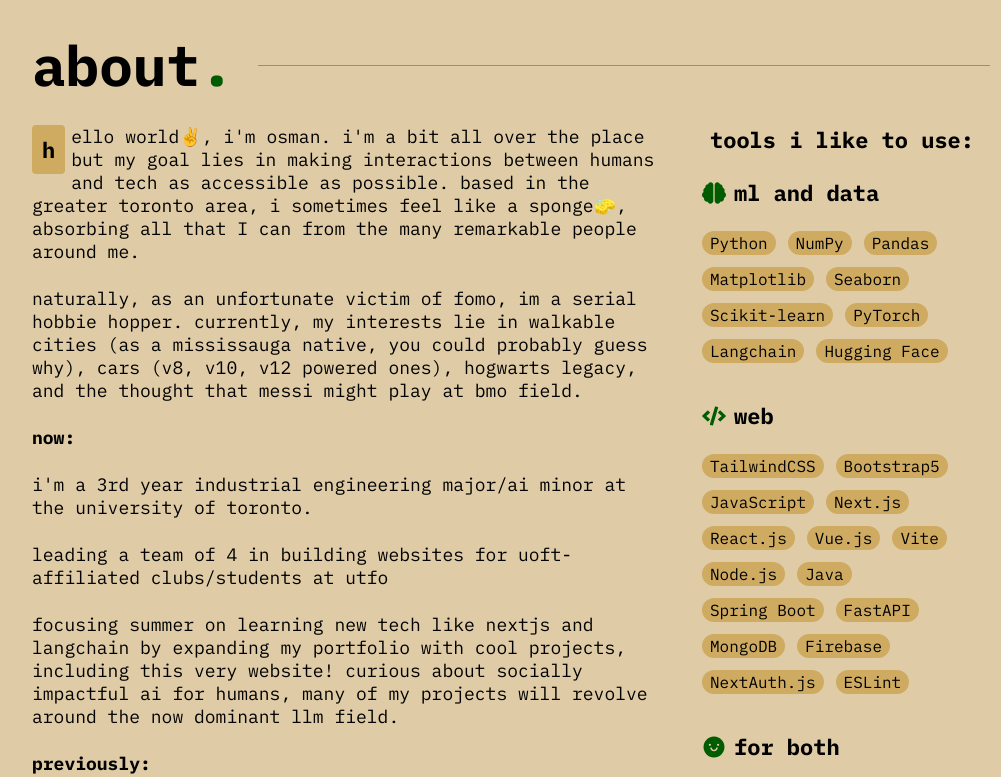
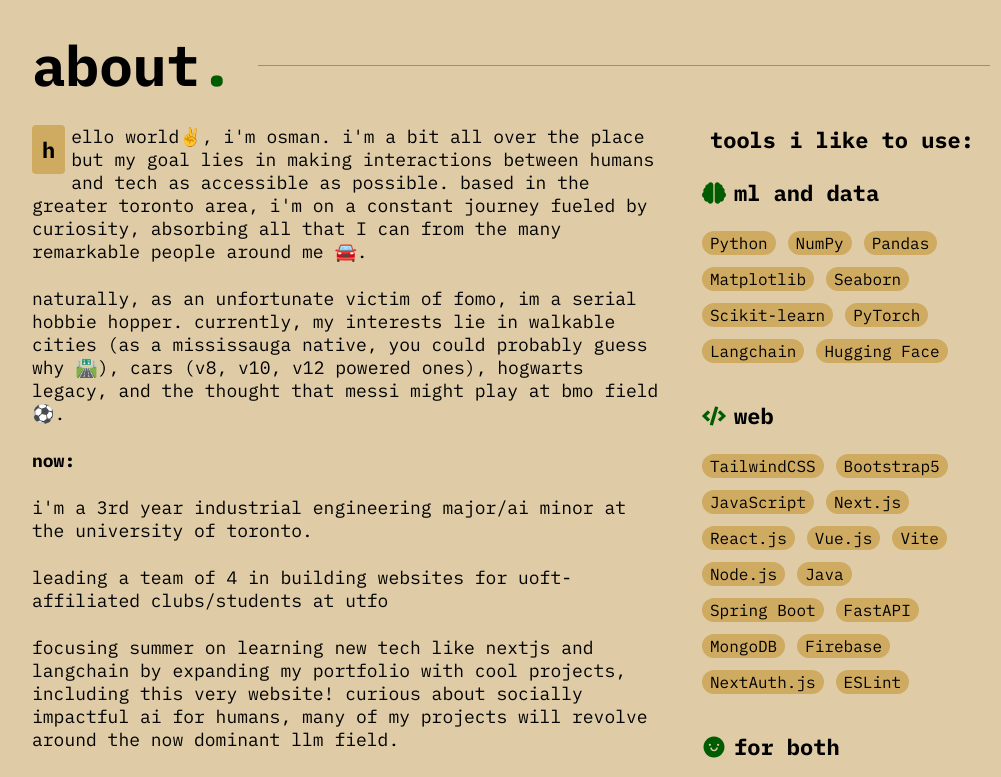
Before and after one commit to osman-sultan/osmansultan, a Next.js app: page / in a window 1280 px wide. Shown: the part 1040-1817 px from the top of the page, without its empty margins (159-1160 px from the left). Built offline with nearby package versions, Linux system fonts and the light colour scheme.

Commit message:
make less cringe

```diff
--- a/components/home/about/About.tsx
+++ b/components/home/about/About.tsx
@@ -15,18 +15,18 @@
             <p className={`${styles.aboutText} ${styles.highlightFirstLetter}`}>
               hello world✌️, i&apos;m osman. i&apos;m a bit all over the place
               but my goal lies in making interactions between humans and tech as
-              accessible as possible. based in the greater toronto area, i
-              sometimes feel like a sponge🧽, absorbing all that I can from the
-              many remarkable people around me.
+              accessible as possible. based in the greater toronto area,
+              i&apos;m on a constant journey fueled by curiosity, absorbing all
+              that I can from the many remarkable people around me 🚘.
             </p>
           </Reveal>
           <Reveal>
             <p className={styles.aboutText}>
               naturally, as an unfortunate victim of fomo, im a serial hobbie
               hopper. currently, my interests lie in walkable cities (as a
-              mississauga native, you could probably guess why), cars (v8, v10,
-              v12 powered ones), hogwarts legacy, and the thought that messi
-              might play at bmo field.
+              mississauga native, you could probably guess why 🛣️), cars (v8,
+              v10, v12 powered ones), hogwarts legacy, and the thought that
+              messi might play at bmo field ⚽.
             </p>
           </Reveal>
           <Reveal>
--- a/components/home/projects/Projects.tsx
+++ b/components/home/projects/Projects.tsx
@@ -105,6 +105,50 @@
         <p>
           In this project, inspired by Brazil&apos;s loss in the 2014 World Cup
           due to Neymar&apos;s injury, I used machine learning to predict soccer
+          injuries, an important yet overlooked facet of the beautiful game.
+        </p>
+        <p>
+          After scraping data from Transfermarkt and FBREF, I tackled issues of
+          class imbalance and low-correlation features using techniques like
+          SMOTE oversampling, feature engineering, and feature scaling.
+        </p>
+        <p>
+          I developed several models including logistic regression, random
+          forest, and an ANN. Through extensive hyperparamter tuning through
+          grid search and random search, the logistic regression model with L2
+          loss stood out, demonstrating an impressive ROC AUC of 0.726 and a
+          recall of 0.851.
+        </p>
+        <p>
+          Despite early setbacks with low-correlation features and poor initial
+          model performances, my investigation into soccer injuries made
+          significant strides by successfully identified injury-prone players,
+          like Neymar, and despite its tendency to overlabel healthy players as
+          at-risk, it provided valuable insights, setting a promising foundation
+          for future research into global datasets and additional relevant
+          features.
+        </p>
+        <p style={{ fontStyle: "italic" }}>
+          Motivation for this project is highly inspired by the movie Money Ball
+          and my own love for Football.
+        </p>
+      </>
+    ),
+  },
+  {
+    title: "Metro.ca UI/UX Redesign",
+    imgSrc: "/project-imgs/metro.png",
+    code: "",
+    projectLink:
+      "https://www.figma.com/file/tdwsXc9MEZmhoZh29XSm42/Metro---Function-1?type=design&node-id=0-1&mode=design",
+    tech: ["Figma"],
+    description:
+      "Reimagined the well known grocery stores online marketplace to make home delivery orders as easy as possible.",
+    modalContent: (
+      <>
+        <p>
+          In this project, inspired by Brazil&apos;s loss in the 2014 World Cup
+          due to Neymar&apos;s injury, I used machine learning to predict soccer
           injuries, and important yet overlooked facet of the beautiful game.
         </p>
         <p>
@@ -135,47 +179,4 @@
       </>
     ),
   },
-  // {
-  //   title: "Metro.ca UI/UX Redesign",
-  //   imgSrc: "/project-imgs/soccerinjuries.png",
-  //   code: "",
-  //   projectLink: "",
-  //   tech: ["Figma"],
-  //   description:
-  //     "Dove into soccer injury analytics, using ML tools to predict club success. Fine-tuned multiple models for better predictions. It's Money Ball meets physiotherapy.",
-  //   modalContent: (
-  //     <>
-  //       <p>
-  //         In this project, inspired by Brazil&apos;s loss in the 2014 World Cup
-  //         due to Neymar&apos;s injury, I used machine learning to predict soccer
-  //         injuries, and important yet overlooked facet of the beautiful game.
-  //       </p>
-  //       <p>
-  //         After scraping data from Transfermarkt and FBREF, I tackled issues of
-  //         class imbalance and low-correlation features using techniques like
-  //         SMOTE oversampling, feature engineering, and feature scaling.
-  //       </p>
-  //       <p>
-  //         I developed several models including logistic regression, random
-  //         forest, and an ANN. Through extensive hyperparamter tuning through
-  //         grid search and random search, the logistic regression model with L2
-  //         loss stood out, demonstrating an impressive ROC AUC of 0.726 and a
-  //         recall of 0.851.
-  //       </p>
-  //       <p>
-  //         Despite early setbacks with low-correlation features and poor initial
-  //         model performances, my investigation into soccer injuries made
-  //         significant strides by successfully identified injury-prone players,
-  //         like Neymar, and despite its tendency to overlabel healthy players as
-  //         at-risk, it provided valuable insights, setting a promising foundation
-  //         for future research into global datasets and additional relevant
-  //         features.
-  //       </p>
-  //       <p style={{ fontStyle: "italic" }}>
-  //         Motivation for this project is highly inspired by the movie Money Ball
-  //         and my own love for Football.
-  //       </p>
-  //     </>
-  //   ),
-  // },
 ];
--- a/styles/globals.css
+++ b/styles/globals.css
@@ -42,7 +42,6 @@
 
 a {
   color: inherit;
-  text-decoration: none;
 }
 
 .section-wrapper {
```
Also changed, not shown: public/project-imgs/metro.png (added).
